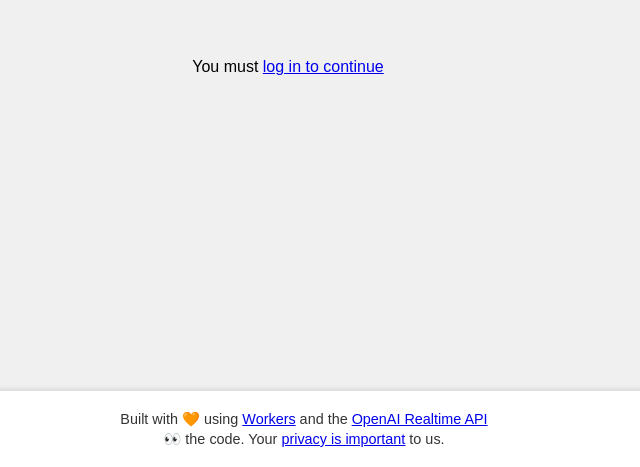
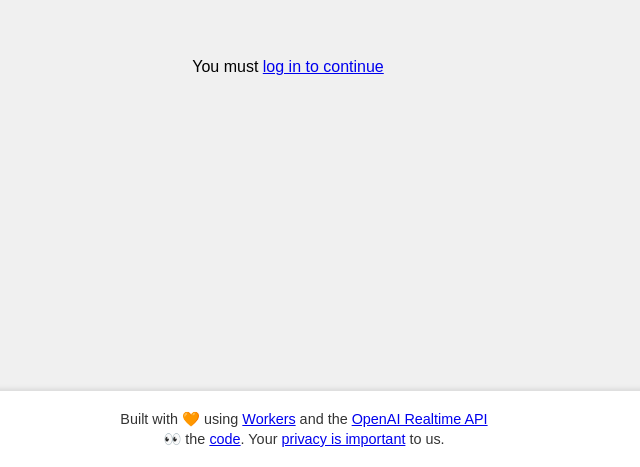
Before and after one commit to craigsdennis/say-it-again-openai-workers, a website with bundled scripts: page public/index.html in a window 1280 px wide. Shown: the part 333-800 px from the top of the page, 352-992 px from the left. Built offline with nearby package versions, Linux system fonts and the light colour scheme; what hono would draw is missing.

Commit message:
Adds repo to the footer

```diff
--- a/public/index.html
+++ b/public/index.html
@@ -66,7 +66,7 @@
     </div>
     <footer>
       <p>Built with 🧡 using <a href="https://developers.cloudflare.com">Workers</a> and the <a href="https://platform.openai.com/docs/api-reference/realtime">OpenAI Realtime API</a></p>
-      <p>👀 the code. Your <a href="https://developers.cloudflare.com/workers-ai/privacy/">privacy is important</a> to us.</p>
+      <p>👀 the <a href="https://github.com/craigsdennis/say-it-again-openai-workers">code</a>. Your <a href="https://developers.cloudflare.com/workers-ai/privacy/">privacy is important</a> to us.</p>
     </footer>
     <script src="/script.js"></script>
   </body>
```
